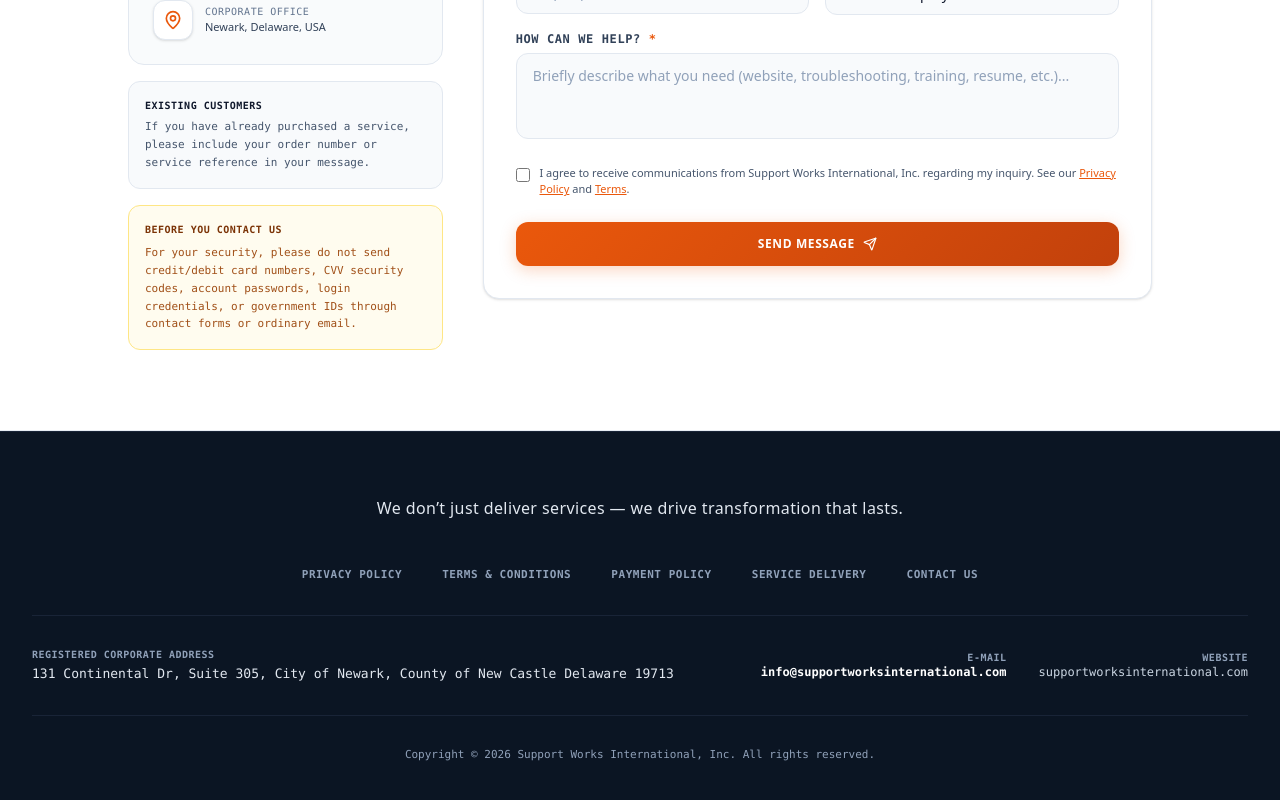
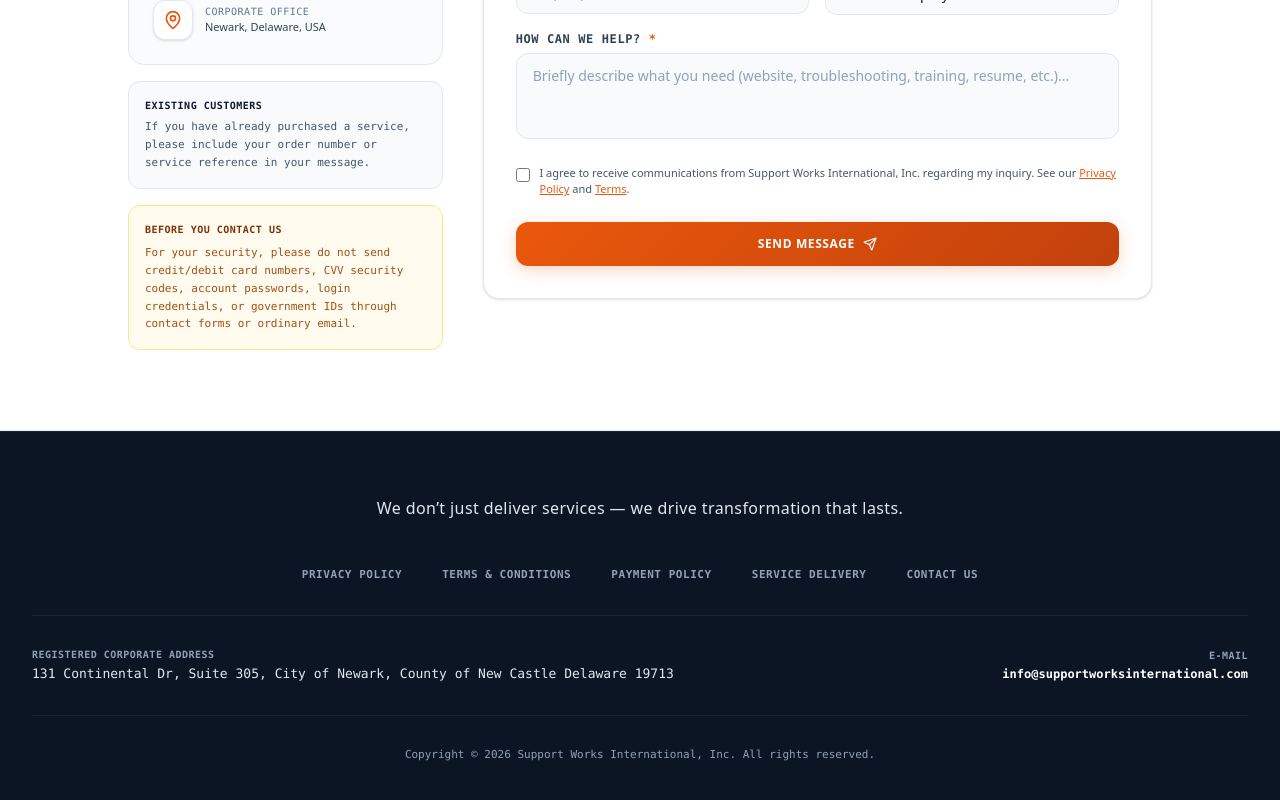
Before and after one commit to leviwof/support-works-intl, a Next.js app: page / in a window 1280 px wide. Shown: the part 6650-7450 px from the top of the page. Built offline with nearby package versions, Linux system fonts and the light colour scheme.

Commit message:
Remove redundant website link from footer parallel info row

```diff
--- a/src/components/Footer.tsx
+++ b/src/components/Footer.tsx
@@ -63,9 +63,8 @@
             </p>
           </div>
 
-          {/* Email and Website (Parallel Right side) */}
-          <div className="flex flex-col sm:flex-row items-center gap-6 sm:gap-8 text-center md:text-right">
-            <div>
+          {/* Email (Parallel Right side) */}
+          <div className="text-center md:text-right space-y-1">
             <span className="text-[10px] uppercase tracking-wider text-slate-400 font-bold block">
               E-Mail
             </span>
@@ -75,15 +74,6 @@
             >
               info@supportworksinternational.com
             </a>
-            </div>
-            <div>
-              <span className="text-[10px] uppercase tracking-wider text-slate-400 font-bold block">
-                Website
-              </span>
-              <span className="text-slate-300">
-                supportworksinternational.com
-              </span>
-            </div>
           </div>
         </div>
 
```
Lines whose indentation alone changed are shown as unchanged.
